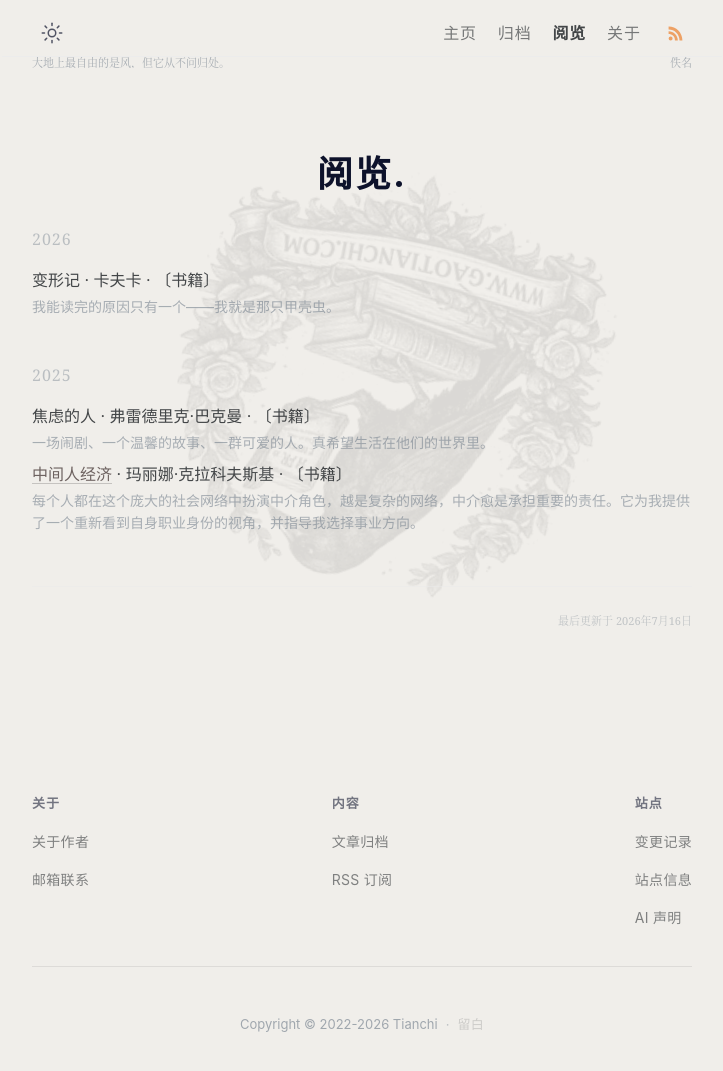
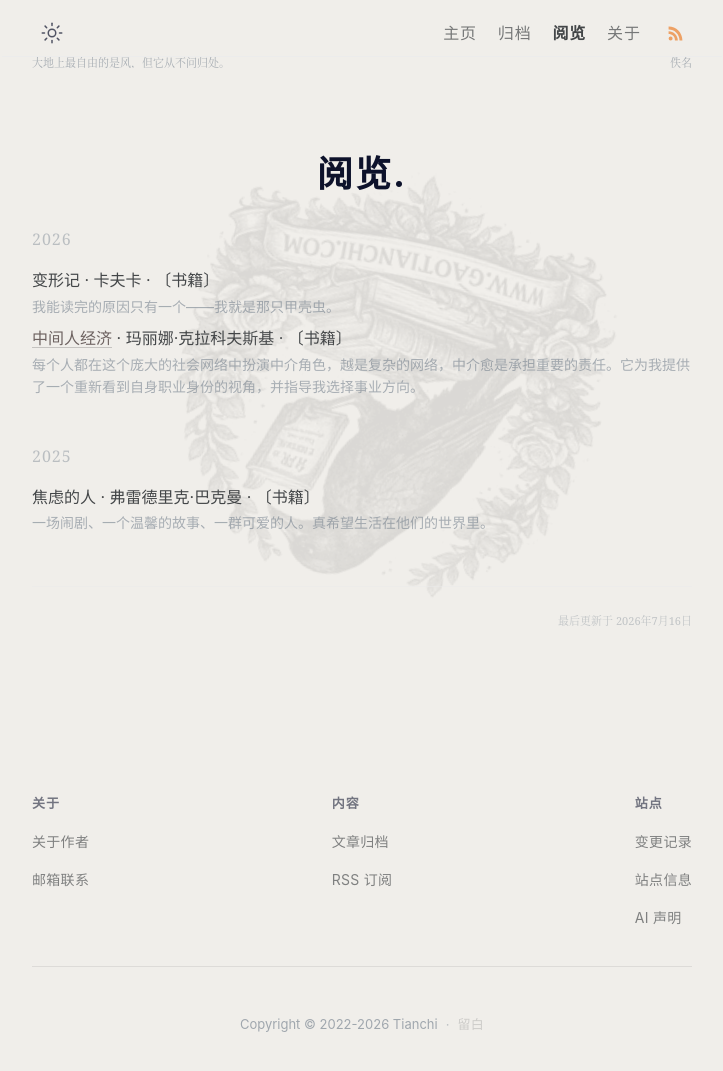
Before and after one commit to gaotianchi/gaotianchi.github.io, a Jekyll site: the page built from _pages/library.html, in a window 1280 px wide. Shown: the whole page, without its empty margins (278-1001 px from the left). Built offline with Jekyll 4.4.1, drawn with Linux system fonts in a browser that asks for light colours; part of the change alters nothing that is shown.

Commit message:
fix: 「中间人经济」阅读时间更正为 2026-03
Co-Authored-By: Claude Fable 5 <noreply@anthropic.com>

```diff
--- a/_data/consuming.yml
+++ b/_data/consuming.yml
@@ -19,7 +19,7 @@
 - title: 中间人经济
   creator: 玛丽娜·克拉科夫斯基
   type: 书籍
-  started: 2025-01-01
+  started: 2026-03-01
   notes: 每个人都在这个庞大的社会网络中扮演中介角色，越是复杂的网络，中介愈是承担重要的责任。它为我提供了一个重新看到自身职业身份的视角，并指导我选择事业方向。
   post: /rethinking-value-connection-middleman-economy/
 
```
